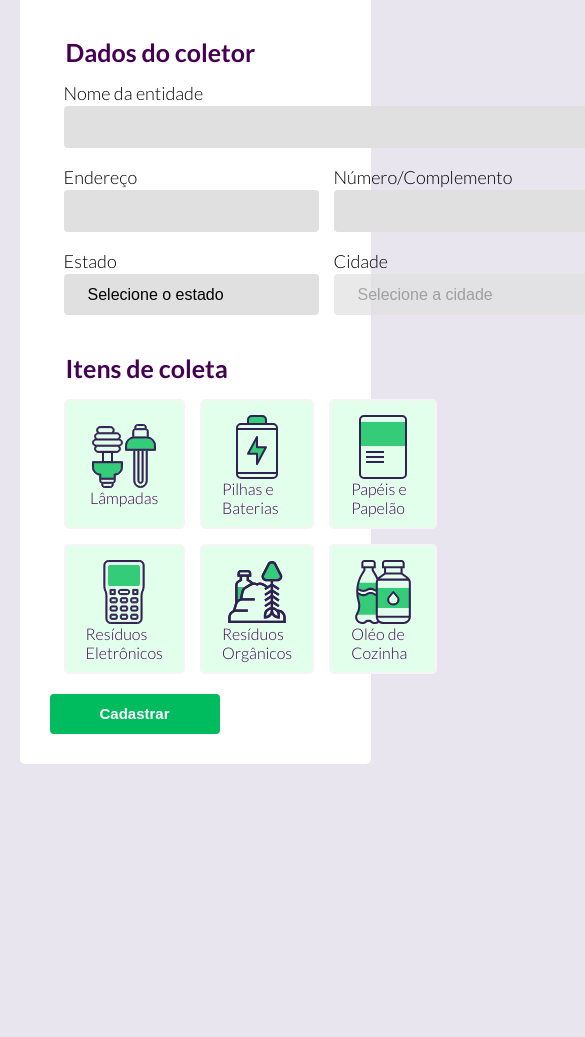
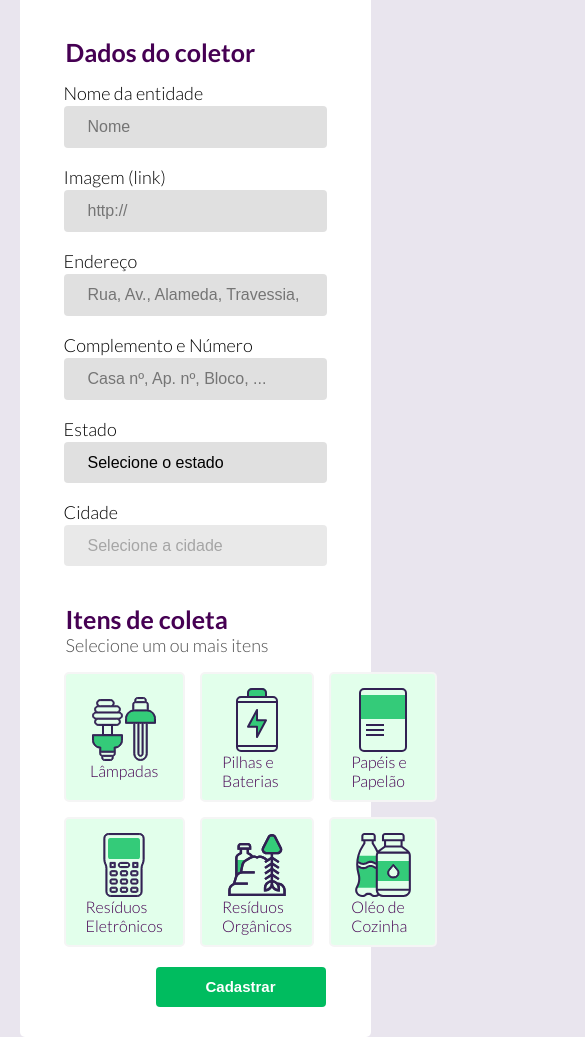
Before and after one commit to ramonis567/ECOLETA_NLW1, a website: page src/pages/create-point.html in a window 390 px wide. Shown: the part 244-1281 px from the top of the page, 585 px wide, since content can reach past the window. Before the commit the page ends 1008 px from the top, so only its background shows below. Drawn offline with nearby package versions, Linux system fonts and the light colour scheme; files that its build step writes are made by us from their sources; no server answers; files whose address does not match are found by name.

Commit message:
responsive ajusts

```diff
--- a/public/styles/create-point.css
+++ b/public/styles/create-point.css
@@ -108,6 +108,7 @@ form button {
   font-weight: bolder;
   font-size: 15px;
   transition: 1s;
+  margin-right: 15px;
 }
 
 form button:hover {
@@ -166,3 +167,23 @@ form .list-item li span {
   background: #ededed;
   border: 2px solid #00bc5f;
 }
+
+form legend span {
+  font-size: 18px;
+  color: #505050;
+  margin-top: 4px;
+}
+
+form legend {
+  width: 100%;
+  display: flex;
+  align-items: center;
+  justify-content: space-between;
+}
+
+form .button-align {
+  width: 100%;
+  display: flex;
+  align-items: center;
+  justify-content: flex-end;
+}
--- a/public/styles/responsive.css
+++ b/public/styles/responsive.css
@@ -9,14 +9,14 @@
     text-align: center;
   }
 
-  header a {
+  #homepage header a {
     position: absolute;
     bottom: 48px;
     left: 50%;
     transform: translateX(-50%);
   }
 
-  header img {
+  #homepage header img {
     transform: translateX(50%);
   }
 
@@ -29,6 +29,18 @@
   #search-results-page .cards {
     grid-template-columns: 1fr;
   }
+
+  #create-point form legend {
+    display: block;
+  }
+
+  #create-point form .field-group {
+    flex-direction: column;
+  }
+
+  #create-point .field+.field {
+    margin-left: 0;
+  }
 }
 
 @media (min-width: 1700px) {
--- a/src/pages/create-point.html
+++ b/src/pages/create-point.html
@@ -1,40 +1,41 @@
-<!DOCTYPE html>
-<html lang="pt_br">
+{% extends "layout.html" %}
+{% block styles %}
+  <link rel="stylesheet" href="/styles/create-point.css">
+{% endblock styles %}
 
-<head>
-  <meta charset="UTF-8">
-  <meta name="viewport" content="width=device-width, initial-scale=1.0">
-  <link rel="preconnect" href="https://fonts.gstatic.com">
-  <link href="https://fonts.googleapis.com/css2?family=Lato:wght@300;700&display=swap" rel="stylesheet">
-  <link rel="stylesheet" href="/styles/main.css">
-  <link rel="stylesheet" href="/styles/create-point.css">
+{% block title %}
   <title>Ecoleta - Cadastro de Ponto de Coleta</title>
-</head>
+{% endblock title %}
 
-<body>
+{% set bodyId = create-point %}
+{% block content %}
   <div id="create-point">
-
     {% include "partials/header.html" %}
 
     <form action="">
       <h1>Cadastro de ponto de coleta</h1>
-
       <fieldset>
         <legend>
           <h2>Dados do coletor</h2>
         </legend>
-        <div class="field">
-          <label for="name">Nome da entidade</label>
-          <input type="text" name="name" required>
+        <div class="field-group">
+          <div class="field">
+            <label for="name">Nome da entidade</label>
+            <input type="text" name="name" required placeholder="Nome">
+          </div>
+          <div class="field">
+            <label for="image">Imagem (link)</label>
+            <input type="url" name="image" required placeholder="http://">
+          </div>
         </div>
         <div class="field-group">
           <div class="field">
             <label for="address">Endereço</label>
-            <input type="text" name="address" required>
+            <input type="text" name="address" required placeholder="Rua, Av., Alameda, Travessia, ...">
           </div>
           <div class="field">
-            <label for="complement">Número/Complemento</label>
-            <input type="text" name="complement" required>
+            <label for="complement">Complemento e Número</label>
+            <input type="text" name="complement" required placeholder="Casa nº, Ap. nº, Bloco, ...">
           </div>
         </div>
         <div class="field-group">
@@ -57,6 +58,7 @@
       <fieldset id="itens">
         <legend>
           <h2>Itens de coleta</h2>
+          <span>Selecione um ou mais itens</span>
         </legend>
         <div class="itens-grid">
           <li class="list-item" data-id="1">
@@ -88,12 +90,13 @@
         <input type="hidden" name="items">
       </fieldset>
 
-      <button type="submit">Cadastrar</button>
+      <div class="button-align">
+        <button type="submit">Cadastrar</button>
+      </div>
     </form>
+  </div>
+{% endblock content %}
 
-  </div>
-
+{% block script %}
   <script src="/scripts/create-point.js"></script>
-</body>
-
-</html>
+{% endblock script %}
--- /dev/null
+++ b/src/pages/layout.html
@@ -0,0 +1,25 @@
+<!DOCTYPE html>
+<html lang="pt_br">
+
+<head>
+  <meta charset="UTF-8">
+  <meta name="viewport" content="width=device-width, initial-scale=1.0">
+  <link rel="preconnect" href="https://fonts.gstatic.com">
+  <link href="https://fonts.googleapis.com/css2?family=Lato:wght@300;700&display=swap" rel="stylesheet">
+  <link rel="stylesheet" href="/styles/main.css">
+  {% block styles %} {% endblock styles %}
+  <link rel="stylesheet" href="/styles/responsive.css">
+  {% block title %}
+    <!-- Caso não encontre title, usará este -->
+    <title>Ecoleta</title>
+  {% endblock title %}
+</head>
+
+<body>
+  <div id="{{ bodyId }}">
+    {% block content %} {% endblock content %}
+  </div>
+  {% block modal %} {% endblock modal %}
+  {% block script %} {% endblock script %}
+</body>
+</html>
```
Also changed, not shown: src/pages/index.html (+13 -15 lines), src/pages/search-results.html (+10 -13 lines).
